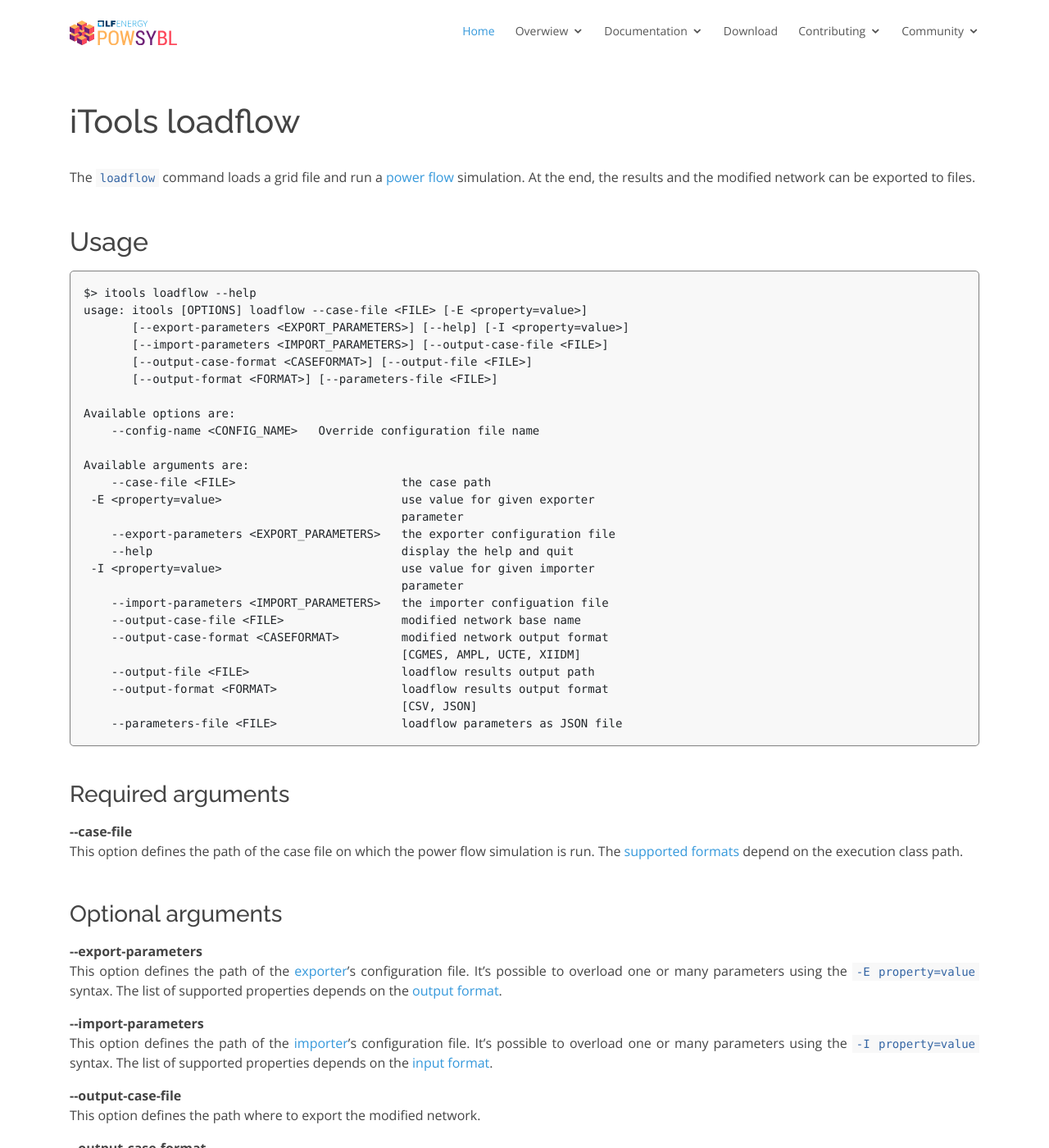
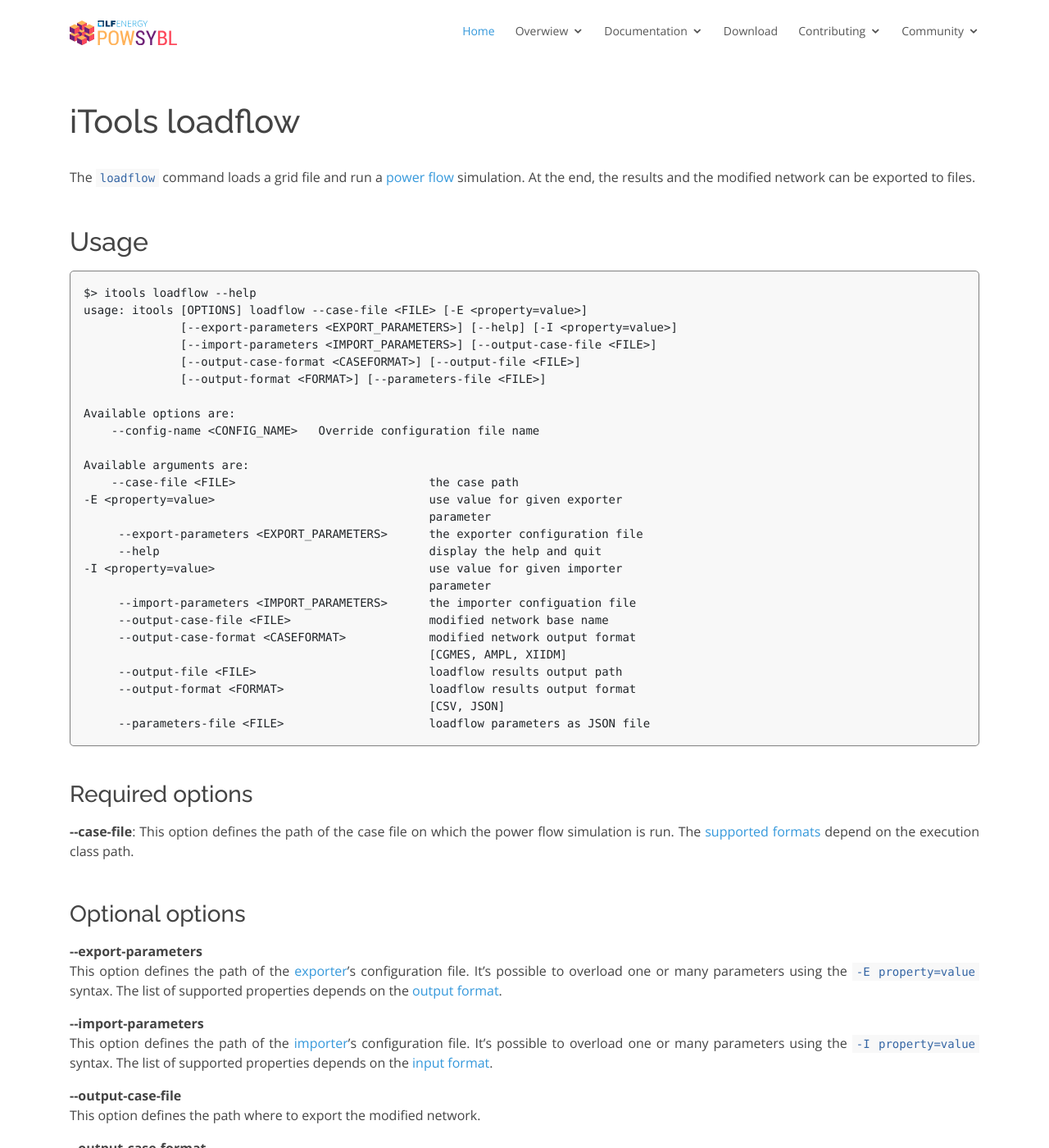
Before and after one commit to powsybl/powsybl.github.io, a Jekyll site: the page built from pages/documentation/user/itools/loadflow.md, in a window 1280 px wide and 1400 px high. Shown: the whole window at 82% size. Built offline with Jekyll 4.4.1, drawn with Linux system fonts in a browser that asks for light colours; our own code applies the rules of GitHub Pages for plain Markdown files.

Commit message:
Add 1st version for loadflow tool
Signed-off-by: Mathieu BAGUE <mathieu.bague@rte-france.com>

````diff
--- a/pages/documentation/user/itools/loadflow.md
+++ b/pages/documentation/user/itools/loadflow.md
@@ -10,38 +10,37 @@
 ```
 $> itools loadflow --help
 usage: itools [OPTIONS] loadflow --case-file <FILE> [-E <property=value>]
-       [--export-parameters <EXPORT_PARAMETERS>] [--help] [-I <property=value>]
-       [--import-parameters <IMPORT_PARAMETERS>] [--output-case-file <FILE>]
-       [--output-case-format <CASEFORMAT>] [--output-file <FILE>]
-       [--output-format <FORMAT>] [--parameters-file <FILE>]
+              [--export-parameters <EXPORT_PARAMETERS>] [--help] [-I <property=value>]
+              [--import-parameters <IMPORT_PARAMETERS>] [--output-case-file <FILE>]
+              [--output-case-format <CASEFORMAT>] [--output-file <FILE>]
+              [--output-format <FORMAT>] [--parameters-file <FILE>]
 
 Available options are:
     --config-name <CONFIG_NAME>   Override configuration file name
 
 Available arguments are:
-    --case-file <FILE>                        the case path
- -E <property=value>                          use value for given exporter
-                                              parameter
-    --export-parameters <EXPORT_PARAMETERS>   the exporter configuration file
-    --help                                    display the help and quit
- -I <property=value>                          use value for given importer
-                                              parameter
-    --import-parameters <IMPORT_PARAMETERS>   the importer configuation file
-    --output-case-file <FILE>                 modified network base name
-    --output-case-format <CASEFORMAT>         modified network output format
-                                              [CGMES, AMPL, UCTE, XIIDM]
-    --output-file <FILE>                      loadflow results output path
-    --output-format <FORMAT>                  loadflow results output format
-                                              [CSV, JSON]
-    --parameters-file <FILE>                  loadflow parameters as JSON file
+    --case-file <FILE>                            the case path
+-E <property=value>                               use value for given exporter
+                                                  parameter
+     --export-parameters <EXPORT_PARAMETERS>      the exporter configuration file
+     --help                                       display the help and quit
+-I <property=value>                               use value for given importer
+                                                  parameter
+     --import-parameters <IMPORT_PARAMETERS>      the importer configuation file
+     --output-case-file <FILE>                    modified network base name
+     --output-case-format <CASEFORMAT>            modified network output format
+                                                  [CGMES, AMPL, XIIDM]
+     --output-file <FILE>                         loadflow results output path
+     --output-format <FORMAT>                     loadflow results output format
+                                                  [CSV, JSON]
+     --parameters-file <FILE>                     loadflow parameters as JSON file
 ```
 
-### Required arguments
+### Required options
 
-**\-\-case-file**
-This option defines the path of the case file on which the power flow simulation is run. The [supported formats](../../index.html#grid-formats) depend on the execution class path.
+**\-\-case-file**: This option defines the path of the case file on which the power flow simulation is run. The [supported formats](../../index.html#grid-formats) depend on the execution class path.
 
-### Optional arguments
+### Optional options
 
 **\-\-export-parameters**
 This option defines the path of the [exporter](../../glossary.md#exporter)'s configuration file. It's possible to overload one or many parameters using the `-E property=value` syntax. The list of supported properties depends on the [output format](../../index.html#grid-formats).
@@ -96,3 +95,6 @@
 | true   | {nbIter=4, dureeCalcul=0.001569, cause=0, contraintes=0, statut=OK, csprMarcheForcee=0} |
 +--------+-----------------------------------------------------------------------------------------+
 ```
+
+## See also
+<span style="color: red">TODO</span>
````
Also changed, not shown: pages/documentation/user/itools/index.md (+0 -1 lines).
